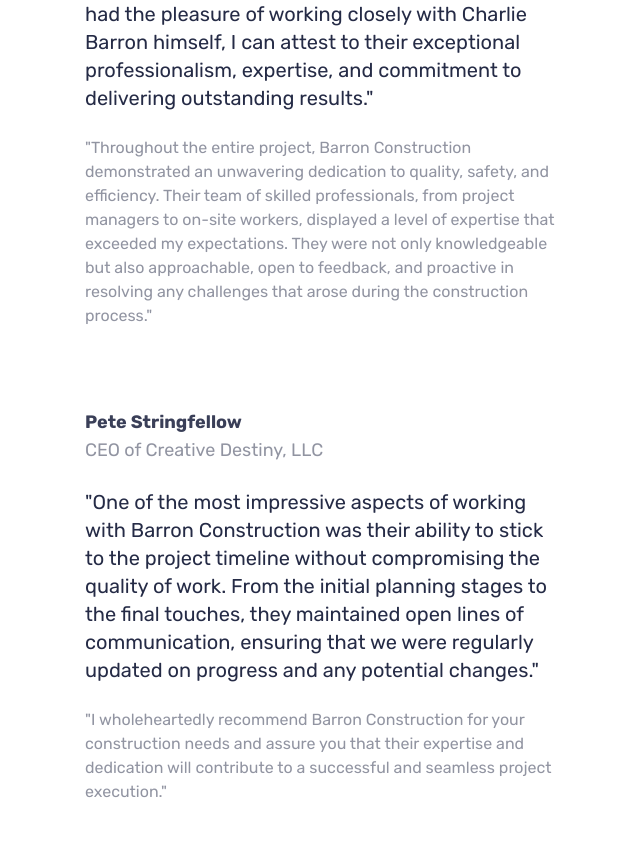
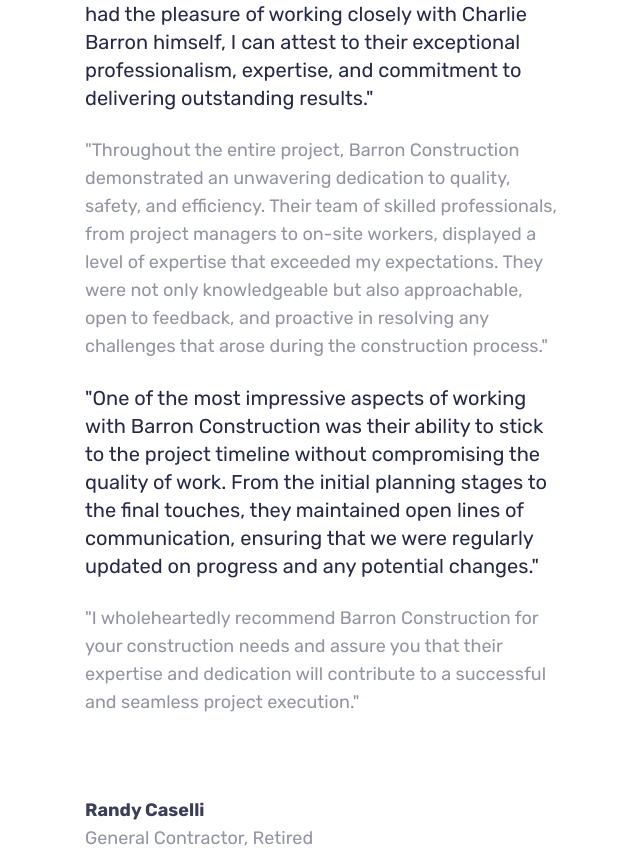
Before and after one commit to nick-noob/barron-contracting, a website: page index.html in a window 1280 px wide. Shown: the part 7563-8418 px from the top of the page, without its empty margins (315-955 px from the left). Drawn offline with Linux system fonts and the light colour scheme.

Commit message:
Add another testimonial and clean up the first one

```diff
--- a/index.html
+++ b/index.html
@@ -599,12 +599,23 @@
               </p>
 
               <!-- Small Text -->
-              <p class="mt-6 opacity-50 text-md">
+              <p class="mt-6 opacity-50 text-lg">
                 "Throughout the entire project, Barron Construction demonstrated an unwavering dedication to quality, safety, and efficiency. Their team of skilled professionals, from project managers to on-site workers, displayed a level of expertise that exceeded my expectations. They were not only knowledgeable but also approachable, open to feedback, and proactive in resolving any challenges that arose during the construction process."
               </p>
 
+              <p class="mt-6 text-xl">
+                "One of the most impressive aspects of working with Barron Construction was their ability to stick to the project timeline without compromising the quality of work. From the initial planning stages to the final touches, they maintained open lines of communication, ensuring that we were regularly updated on progress and any potential changes."
+              </p>
+
+              <p class="mt-6 opacity-50 text-lg">
+                "I wholeheartedly recommend Barron Construction for your construction needs and assure you that their expertise and dedication will contribute to a successful and seamless project execution."
+              </p>
+
+
 
             </div>
+
+
               <!-- Box 2 -->
               <div class="p-10">
 
@@ -612,21 +623,17 @@
                 <div class="flex space-x-4">
                   <div class="text-lg">
                     <h4 class="opacity-90 font-semibold">
-                    Pete Stringfellow
+                      Randy Caselli
                     </h4>
-                  <p class="opacity-50">CEO of Creative Destiny, LLC</p>
+                    <p class="opacity-50">General Contractor, Retired</p>
                     </div>
                   </div>
 
                   <!-- Large Text -->
                   <p class="mt-6 text-xl">
-                  "One of the most impressive aspects of working with Barron Construction was their ability to stick to the project timeline without compromising the quality of work. From the initial planning stages to the final touches, they maintained open lines of communication, ensuring that we were regularly updated on progress and any potential changes."
+                    "I’ve known Charlie Barron for well over 20 years personally and for over 10 years professionally. Having worked closely with him in construction during that time I can attest to his inherent and learned construction skills, attention to detail and, timely completion sense. Charlie comes from a long line of family and friends in construction. He embraces the contracting integrity and pride that he was surrounded by as a young man. I’m proud to have been one of those many influences. But not as proud as I am to see him continue, today, in that vein."
                   </p>
 
-                <!-- Small Text -->
-                <p class="mt-6 opacity-50 text-md">
-                  "I wholeheartedly recommend Barron Construction for your construction needs and assure you that their expertise and dedication will contribute to a successful and seamless project execution."
-                </p>
                 </div>
           </div>
         </div>
```
Lines whose indentation alone changed are shown as unchanged.
